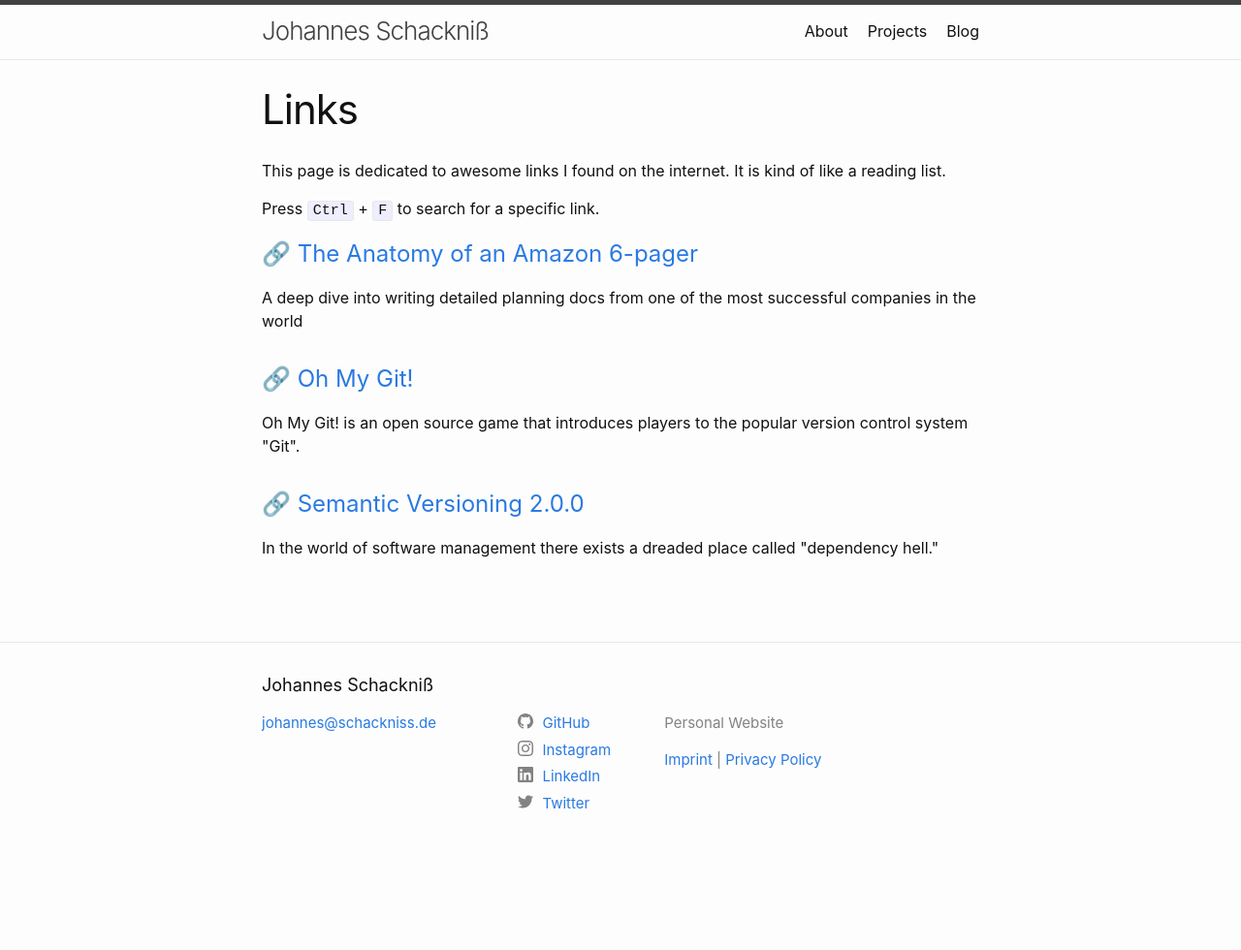
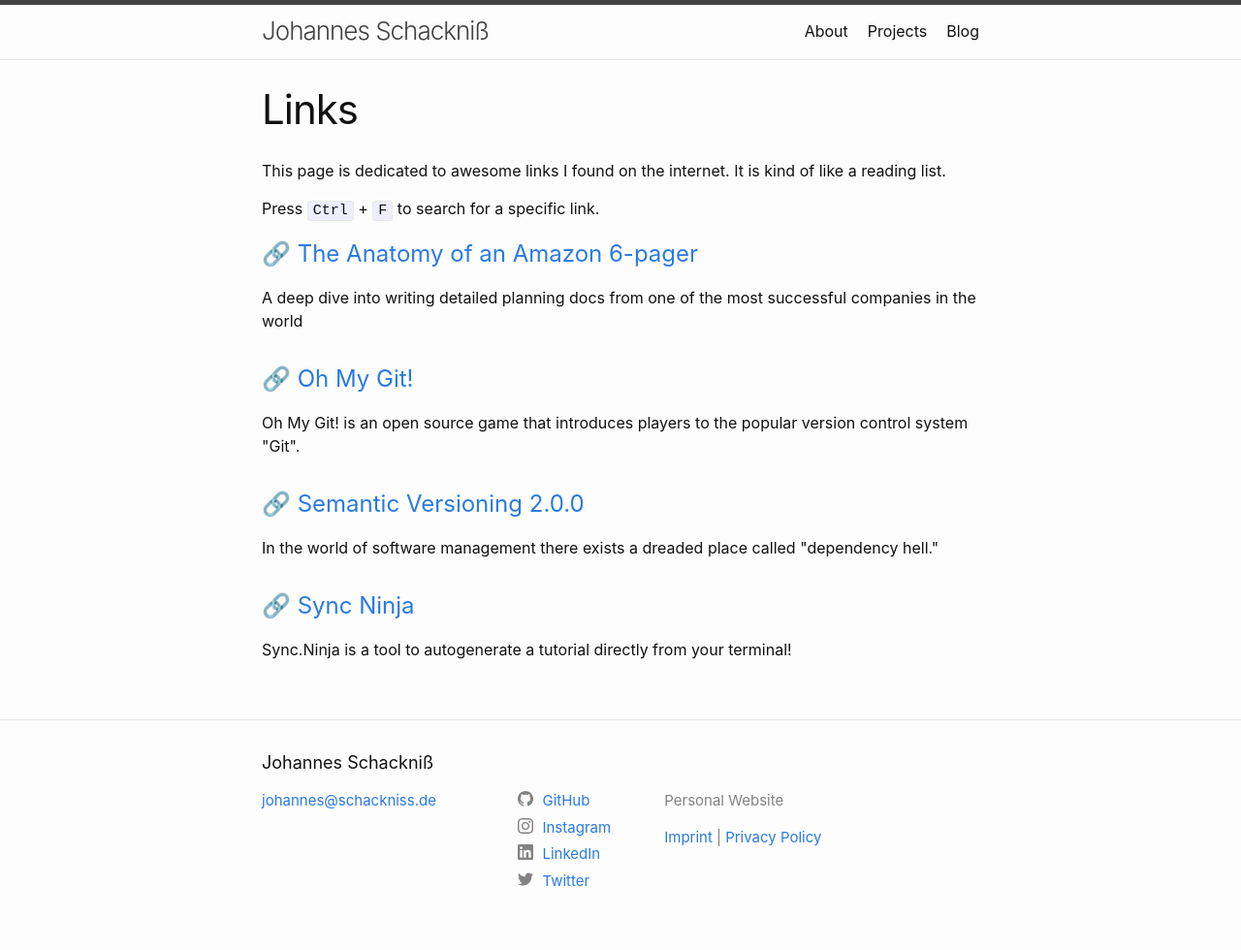
Before and after one commit to schackniss/schackniss.de, a Jekyll site: the page built from links.md, in a window 1280 px wide. Shown: the whole page at 97% size. Built offline with Jekyll 4.4.1, drawn with Linux system fonts in a browser that asks for light colours; before the commit the page ends 900 px from its top, so only the background shows below that.

Commit message:
[Add] Sync Ninja

```diff
--- a/_data/links.yml
+++ b/_data/links.yml
@@ -9,3 +9,7 @@
 - title: Semantic Versioning 2.0.0
   description: In the world of software management there exists a dreaded place called "dependency hell."
   url: https://semver.org/
+
+- title: Sync Ninja
+  description: Sync.Ninja is a tool to autogenerate a tutorial directly from your terminal!
+  url: https://sync.ninja/
```
